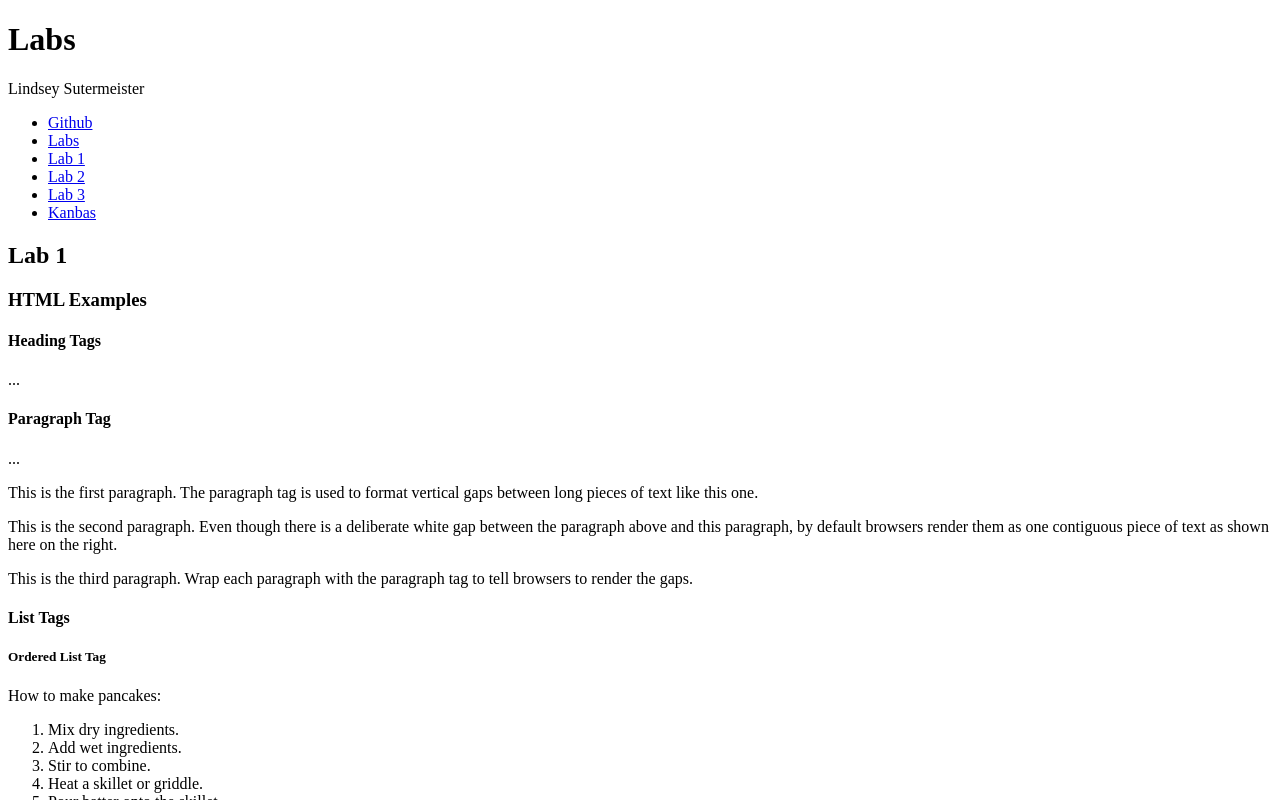
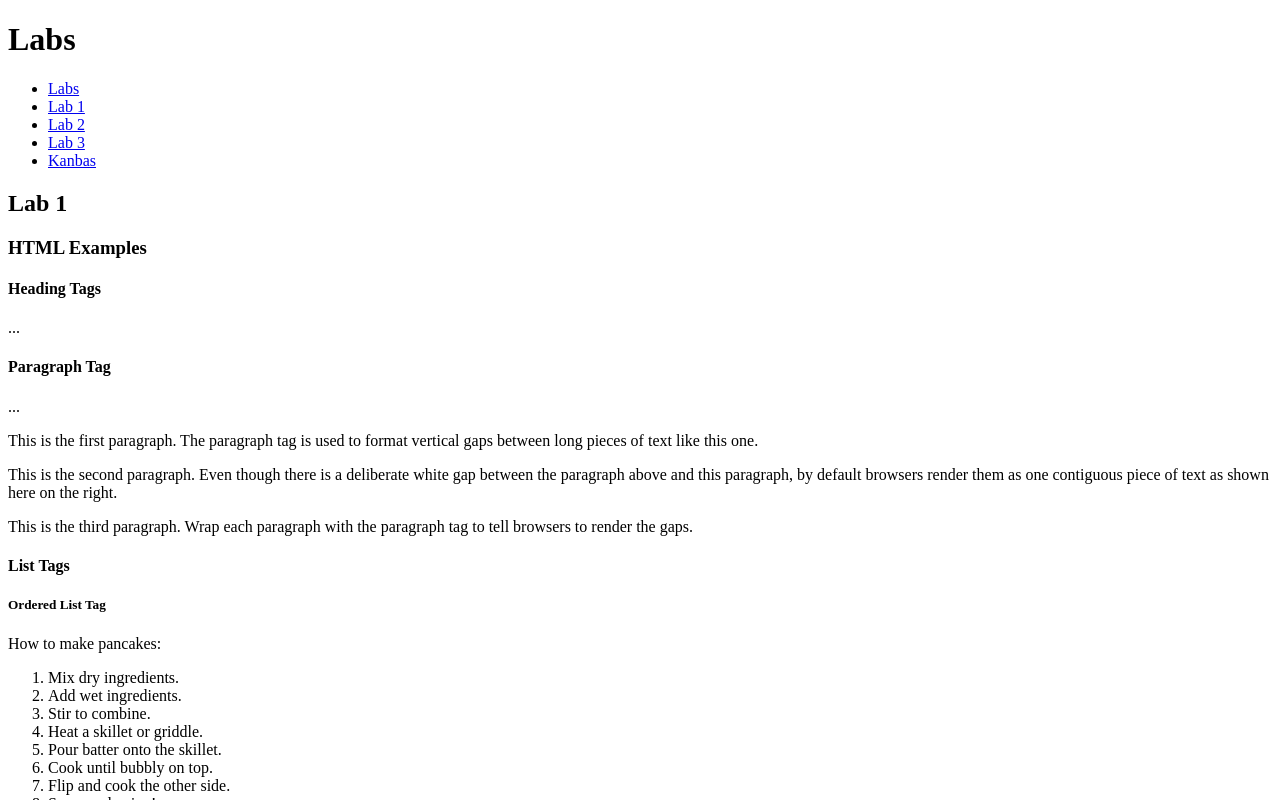
Before and after one commit to zsutr/kanbas-react-web-app, a React (Create React App) app: page /#/Labs/Lab1 in a window 1280 px wide. Shown: the top 800 px of the page. Built offline with nearby package versions, Linux system fonts and the light colour scheme.

Commit message:
Revert "Adding repo and name as specified in assignment"
This reverts commit 6d613e51d9bba089bbadd0172c0010f3af524235.

```diff
--- a/src/Labs/TOC.tsx
+++ b/src/Labs/TOC.tsx
@@ -1,7 +1,6 @@
 export default function TOC() {
     return (
       <ul>
-        <li><a id="wd-github" href="https://github.com/zsutr/kanbas-react-web-app">Github</a></li>
         <li><a id="wd-a"  href="#/Labs">Labs</a></li>
         <li><a id="wd-a1" href="#/Labs/Lab1">Lab 1</a></li>
         <li><a id="wd-a2" href="#/Labs/Lab2">Lab 2</a></li>
--- a/src/Labs/index.tsx
+++ b/src/Labs/index.tsx
@@ -7,7 +7,6 @@ export default function Labs() {
   return (
     <div>
       <h1>Labs</h1>
-      Lindsey Sutermeister
       <TOC />
       <Routes>
         <Route path="/" element={<Navigate to="Lab1" />} />
```
